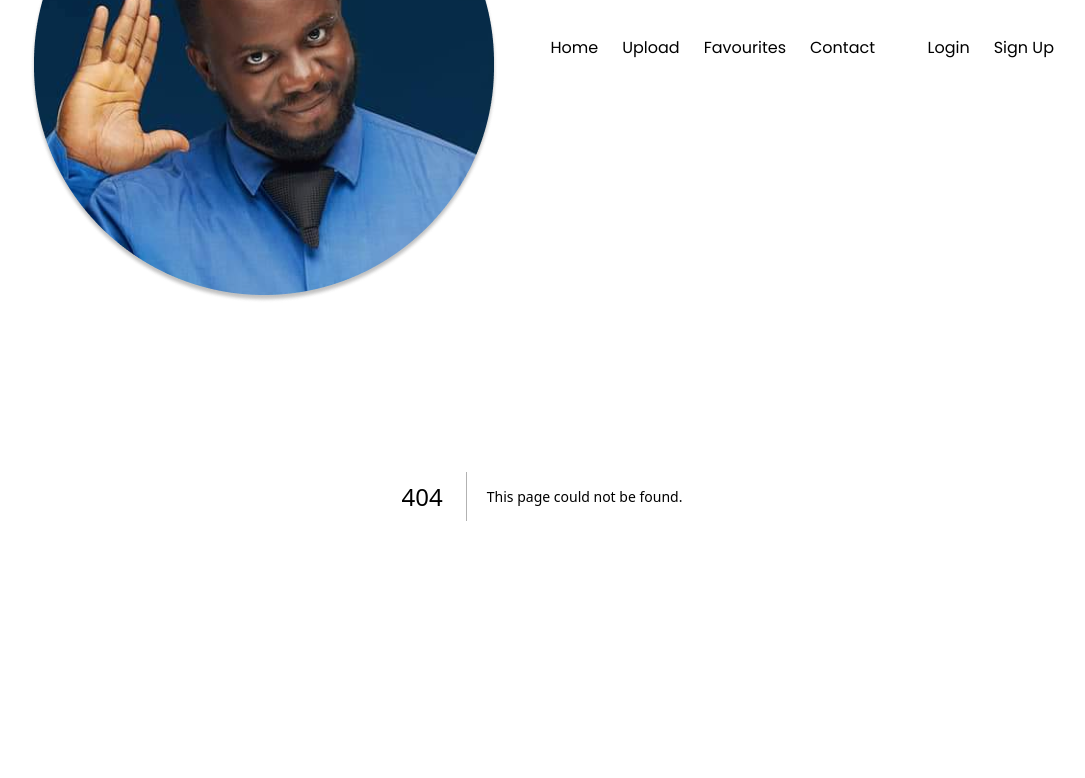
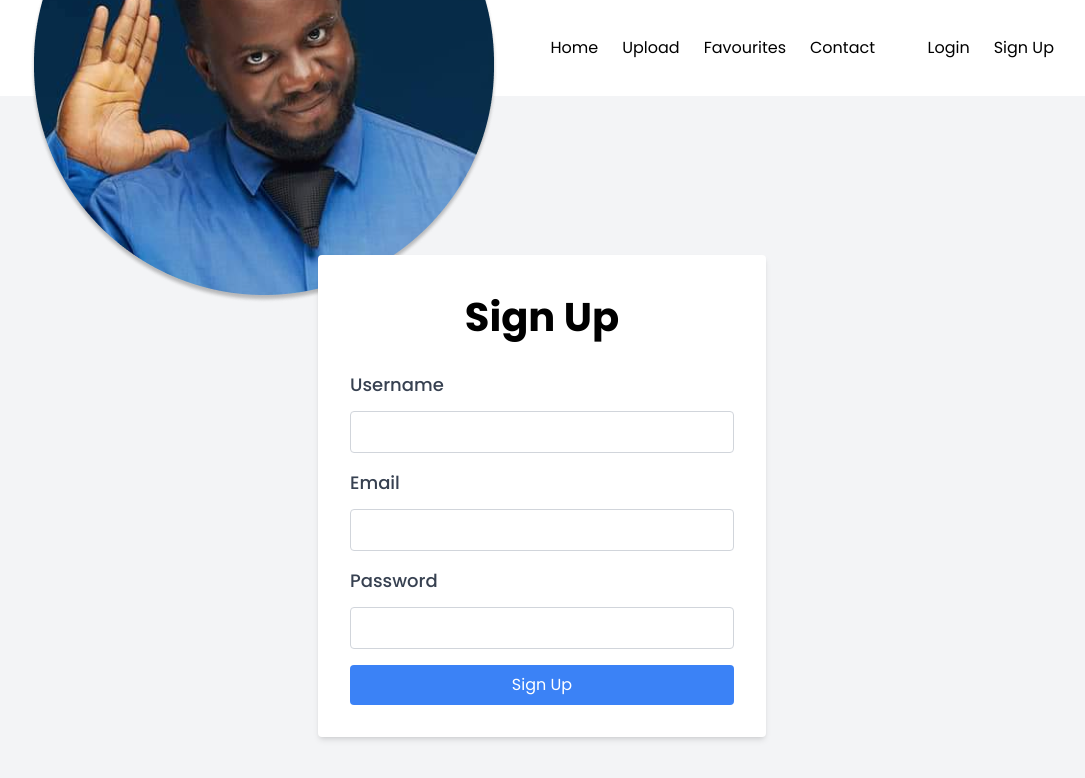
Before and after one commit to Stan015/sabinus.meme, a Next.js app: page /sign-up in a window 1280 px wide. Before the commit this address had no page. Shown: the top 778 px of the page, without its empty margins (98-1183 px from the left). Built offline with nearby package versions, Linux system fonts and the light colour scheme.

Commit message:
updated the sign-up page

```diff
--- a/src/app/login-form.tsx
+++ b/src/app/components/login-form.tsx
@@ -2,7 +2,7 @@
 import {
   AtSymbolIcon,
   KeyIcon,
-  ExclamationCircleIcon,
+  // ExclamationCircleIcon,
 } from '@heroicons/react/24/outline';
 import { ArrowRightIcon } from '@heroicons/react/20/solid';
 import { Button } from './button';
--- a/src/app/login/page.tsx
+++ b/src/app/login/page.tsx
@@ -1,6 +1,6 @@
 "use client";
 
-import LoginForm from "../login-form";
+import LoginForm from "../components/login-form";
 function page() {
     return (
         <LoginForm/>
--- /dev/null
+++ b/src/app/sign-up/page.tsx
@@ -0,0 +1,83 @@
+"use client"
+import { useState } from 'react';
+
+const Signup = () => {
+  const [formData, setFormData] = useState({
+    username: '',
+    email: '',
+    password: '',
+  });
+
+  const handleChange = (e: React.ChangeEvent<HTMLInputElement>) => {
+    setFormData({
+      ...formData,
+      [e.target.name]: e.target.value,
+    });
+  };
+
+  const handleSubmit = (e: React.FormEvent) => {
+    e.preventDefault();
+    // Handle form submission logic
+    console.log(formData);
+  };
+
+  return (
+    <div className="min-h-screen flex items-center justify-center bg-gray-100 ">
+      <div className="bg-white p-8 rounded shadow-md w-full max-w-md">
+        <h2 className="text-[2.5rem] font-bold mb-6 text-center">Sign Up</h2>
+        <form onSubmit={handleSubmit}>
+          <div className="mb-4">
+            <label className="block text-lg font-medium text-gray-700 mb-3" htmlFor="username">
+              Username
+            </label>
+            <input
+              type="text"
+              id="username"
+              name="username"
+              value={formData.username}
+              onChange={handleChange}
+              className="w-full p-2 border border-gray-300 rounded"
+              required
+            />
+          </div>
+          <div className="mb-4">
+            <label className="block text-lg font-medium text-gray-700 mb-3" htmlFor="email">
+              Email
+            </label>
+            <input
+              type="email"
+              id="email"
+              name="email"
+              value={formData.email}
+              onChange={handleChange}
+              className="w-full p-2 border border-gray-300 rounded"
+              required
+            />
+          </div>
+          <div className="mb-4">
+            <label className="block text-lg font-medium text-gray-700 mb-3" htmlFor="password">
+              Password
+            </label>
+            <input
+              type="password"
+              id="password"
+              name="password"
+              value={formData.password}
+              onChange={handleChange}
+              className="w-full p-2 border border-gray-300 rounded"
+              required
+            />
+          </div>
+          <button
+            type="submit"
+            className="w-full bg-blue-500 text-white p-2 rounded hover:bg-blue-600 "
+          >
+            Sign Up
+          </button>
+        </form>
+      </div>
+    </div>
+  );
+};
+
+export default Signup;
```
Also changed, not shown: src/app/components/button.tsx (renamed from src/app/button.tsx), 1 other file (tests, documents, lock files or other folders).
